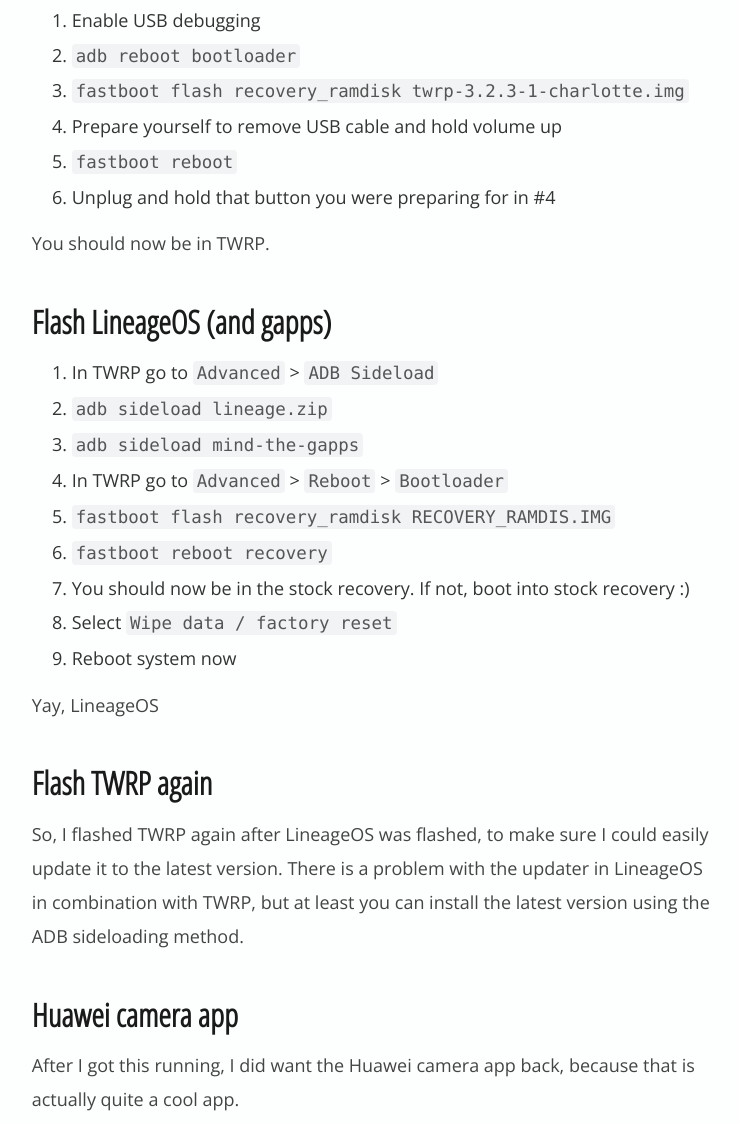
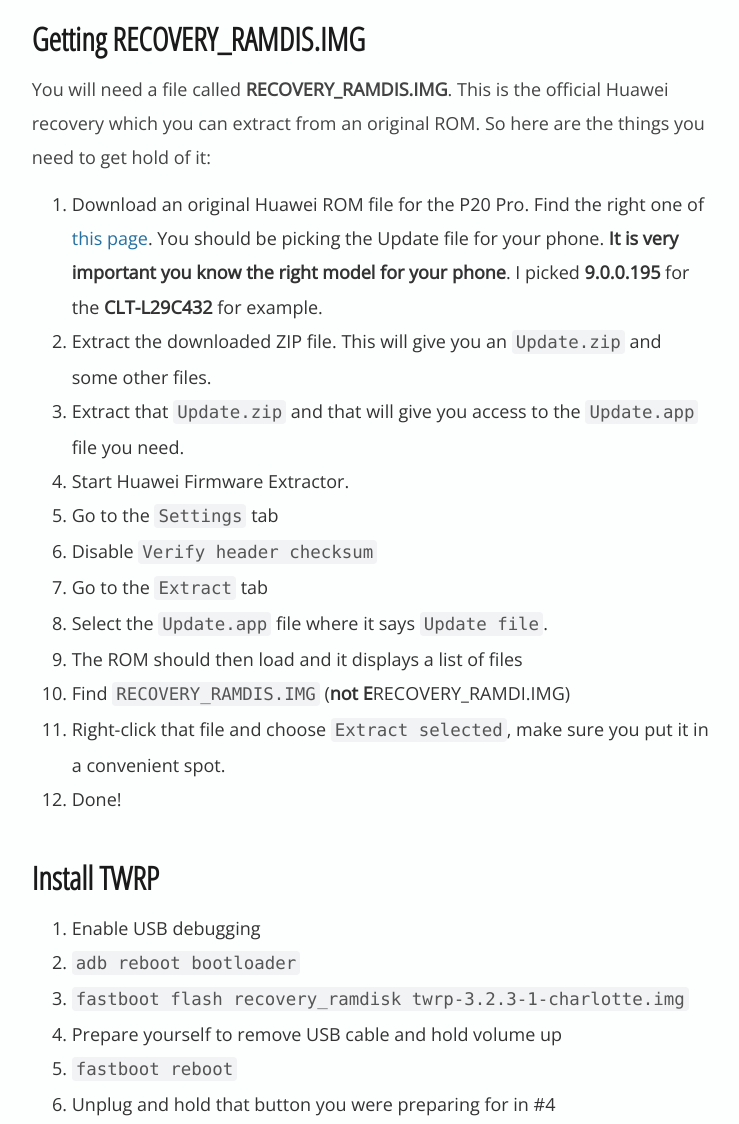
Before and after one commit to depl0y/depl0y.github.io, a plain HTML site: page posts/P20-Pro-LineageOS-Guide/index.html in a window 1280 px wide. Shown: the part 1491-2615 px from the top of the page, without its empty margins (272-1011 px from the left). Drawn offline with nearby package versions, Linux system fonts and the light colour scheme.

Commit message:
RECOVERY_RAMDIS.IMG added

```diff
--- a/posts/P20-Pro-LineageOS-Guide/index.html
+++ b/posts/P20-Pro-LineageOS-Guide/index.html
@@ -57,10 +57,9 @@
   <div class="title">
 
 
-    <h1 class="page-title center">
-        P20 Pro LineageOS flashing guide
-    </h1>
-
+<h1 class="page-title center">
+    P20 Pro LineageOS flashing guide
+</h1>
 
 
   </div>
@@ -94,7 +93,7 @@
   </div>
   <hr>
 
-  <ol class="toc"><li class="toc-item toc-level-1"><a class="toc-link" href="#What-you-need"><span class="toc-text">What you need:</span></a></li><li class="toc-item toc-level-1"><a class="toc-link" href="#Before-we-start"><span class="toc-text">Before we start</span></a></li><li class="toc-item toc-level-1"><a class="toc-link" href="#Downgrading-to-9-0"><span class="toc-text">Downgrading to 9.0</span></a></li><li class="toc-item toc-level-1"><a class="toc-link" href="#Edit-the-updater-script"><span class="toc-text">Edit the updater_script</span></a></li><li class="toc-item toc-level-1"><a class="toc-link" href="#Install-TWRP"><span class="toc-text">Install TWRP</span></a></li><li class="toc-item toc-level-1"><a class="toc-link" href="#Flash-LineageOS-and-gapps"><span class="toc-text">Flash LineageOS (and gapps)</span></a></li><li class="toc-item toc-level-1"><a class="toc-link" href="#Flash-TWRP-again"><span class="toc-text">Flash TWRP again</span></a></li><li class="toc-item toc-level-1"><a class="toc-link" href="#Huawei-camera-app"><span class="toc-text">Huawei camera app</span></a></li></ol>
+  <ol class="toc"><li class="toc-item toc-level-1"><a class="toc-link" href="#What-you-need"><span class="toc-text">What you need:</span></a></li><li class="toc-item toc-level-1"><a class="toc-link" href="#Before-we-start"><span class="toc-text">Before we start</span></a></li><li class="toc-item toc-level-1"><a class="toc-link" href="#Downgrading-to-9-0"><span class="toc-text">Downgrading to 9.0</span></a></li><li class="toc-item toc-level-1"><a class="toc-link" href="#Edit-the-updater-script"><span class="toc-text">Edit the updater_script</span></a></li><li class="toc-item toc-level-1"><a class="toc-link" href="#Getting-RECOVERY-RAMDIS-IMG"><span class="toc-text">Getting RECOVERY_RAMDIS.IMG</span></a></li><li class="toc-item toc-level-1"><a class="toc-link" href="#Install-TWRP"><span class="toc-text">Install TWRP</span></a></li><li class="toc-item toc-level-1"><a class="toc-link" href="#Flash-LineageOS-and-gapps"><span class="toc-text">Flash LineageOS (and gapps)</span></a></li><li class="toc-item toc-level-1"><a class="toc-link" href="#Flash-TWRP-again"><span class="toc-text">Flash TWRP again</span></a></li><li class="toc-item toc-level-1"><a class="toc-link" href="#Huawei-camera-app"><span class="toc-text">Huawei camera app</span></a></li></ol>
 
   <div class="picture-container">
 
@@ -106,6 +105,8 @@
 <li><a href="https://download.lineageos.org/charlotte" target="_blank" rel="noopener">Lineage OS 16</a></li>
 <li><a href="https://developer.android.com/studio/releases/platform-tools" target="_blank" rel="noopener">Platform tools</a> (fastboot and adb)</li>
 <li><a href="https://consumer.huawei.com/en/support/hisuite/" target="_blank" rel="noopener">HiSuite</a> (if you are on EMUI 9.1 or higher)</li>
+<li><a href="https://forum.xda-developers.com/showthread.php?t=2433454" target="_blank" rel="noopener">Huawei Firmware Extractor</a></li>
+<li><a href="#Getting-RECOVERY-RAMDIS-IMG">RECOVERY_RAMDIS.IMG</a> (recovery from an official Huawei ROM)</li>
 </ol>
 <h1 id="Before-we-start"><a href="#Before-we-start" class="headerlink" title="Before we start"></a>Before we start</h1><p>All this has been made possible by a lot of people, all I did was write this hacky guide to get a P20 Pro, with an EMUI 9.1 ROM installed, flashed to LineageOS.</p>
 <ul>
@@ -117,6 +118,21 @@
 <h1 id="Downgrading-to-9-0"><a href="#Downgrading-to-9-0" class="headerlink" title="Downgrading to 9.0"></a>Downgrading to 9.0</h1><p>If you are already on EMUI 9.0 instead of 9.1, you should downgrade first to 9.0. This can be done by using HiSuite on Windows (OSX doesn’t have this option). I used <strong>9.0.0.293</strong> for this.</p>
 <h1 id="Edit-the-updater-script"><a href="#Edit-the-updater-script" class="headerlink" title="Edit the updater_script"></a>Edit the updater_script</h1><p>The P20 Pro requires the updater_script in the LineageOS zip file to be edited, before it will actually install. You can download an <a href="https://gist.githubusercontent.com/depl0y/35ac1500505110a17714e57181275215/raw/496bc702be1c70b96a044d76dd95343d13b34541/updater_script" target="_blank" rel="noopener">updated updater_script here</a> and insert it in the ZIP file at <code>META-INF\com\google\android\</code>. It should overwrite an already existing file.</p>
 <p>If you want to manually edit the file, just read <a href="https://forum.xda-developers.com/huawei-p20-pro/development/rom-lineageos-16-0-t3878455" target="_blank" rel="noopener">this thread on XDA</a>.</p>
+<h1 id="Getting-RECOVERY-RAMDIS-IMG"><a href="#Getting-RECOVERY-RAMDIS-IMG" class="headerlink" title="Getting RECOVERY_RAMDIS.IMG"></a>Getting RECOVERY_RAMDIS.IMG</h1><p>You will need a file called <strong>RECOVERY_RAMDIS.IMG</strong>. This is the official Huawei recovery which you can extract from an original ROM. So here are the things you need to get hold of it:</p>
+<ol>
+<li>Download an original Huawei ROM file for the P20 Pro. Find the right one of <a href="https://www.getdroidtips.com/huawei-p20-pro-android-9-0-pie/" target="_blank" rel="noopener">this page</a>. You should be picking the Update file for your phone. <strong>It is very important you know the right model for your phone</strong>. I picked <strong>9.0.0.195</strong> for the <strong>CLT-L29C432</strong> for example.</li>
+<li>Extract the downloaded ZIP file. This will give you an <code>Update.zip</code> and some other files.</li>
+<li>Extract that <code>Update.zip</code> and that will give you access to the <code>Update.app</code> file you need.</li>
+<li>Start Huawei Firmware Extractor.</li>
+<li>Go to the <code>Settings</code> tab</li>
+<li>Disable <code>Verify header checksum</code></li>
+<li>Go to the <code>Extract</code> tab</li>
+<li>Select the <code>Update.app</code> file where it says <code>Update file</code>.</li>
+<li>The ROM should then load and it displays a list of files</li>
+<li>Find <code>RECOVERY_RAMDIS.IMG</code> (<strong>not</strong> <strong>E</strong>RECOVERY_RAMDI.IMG)</li>
+<li>Right-click that file and choose <code>Extract selected</code>, make sure you put it in a convenient spot.</li>
+<li>Done!</li>
+</ol>
 <h1 id="Install-TWRP"><a href="#Install-TWRP" class="headerlink" title="Install TWRP"></a>Install TWRP</h1><ol>
 <li>Enable USB debugging</li>
 <li><code>adb reboot bootloader</code></li>
```
Also changed, not shown: index.html (+0 -4 lines), posts/Afdak/index.html (+3 -4 lines), posts/Bijkeuken/index.html (+3 -4 lines), posts/Unraid/index.html (+3 -4 lines).
